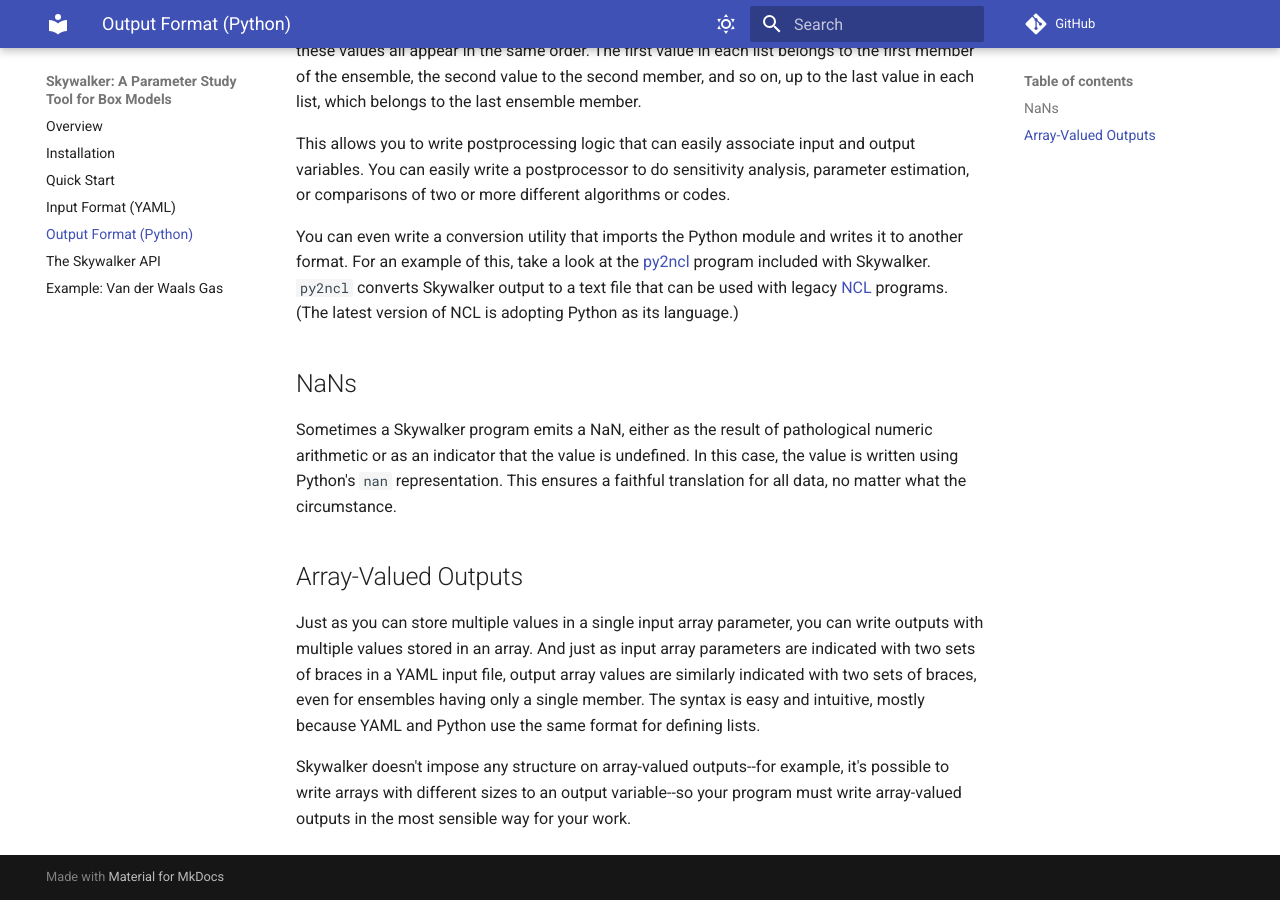
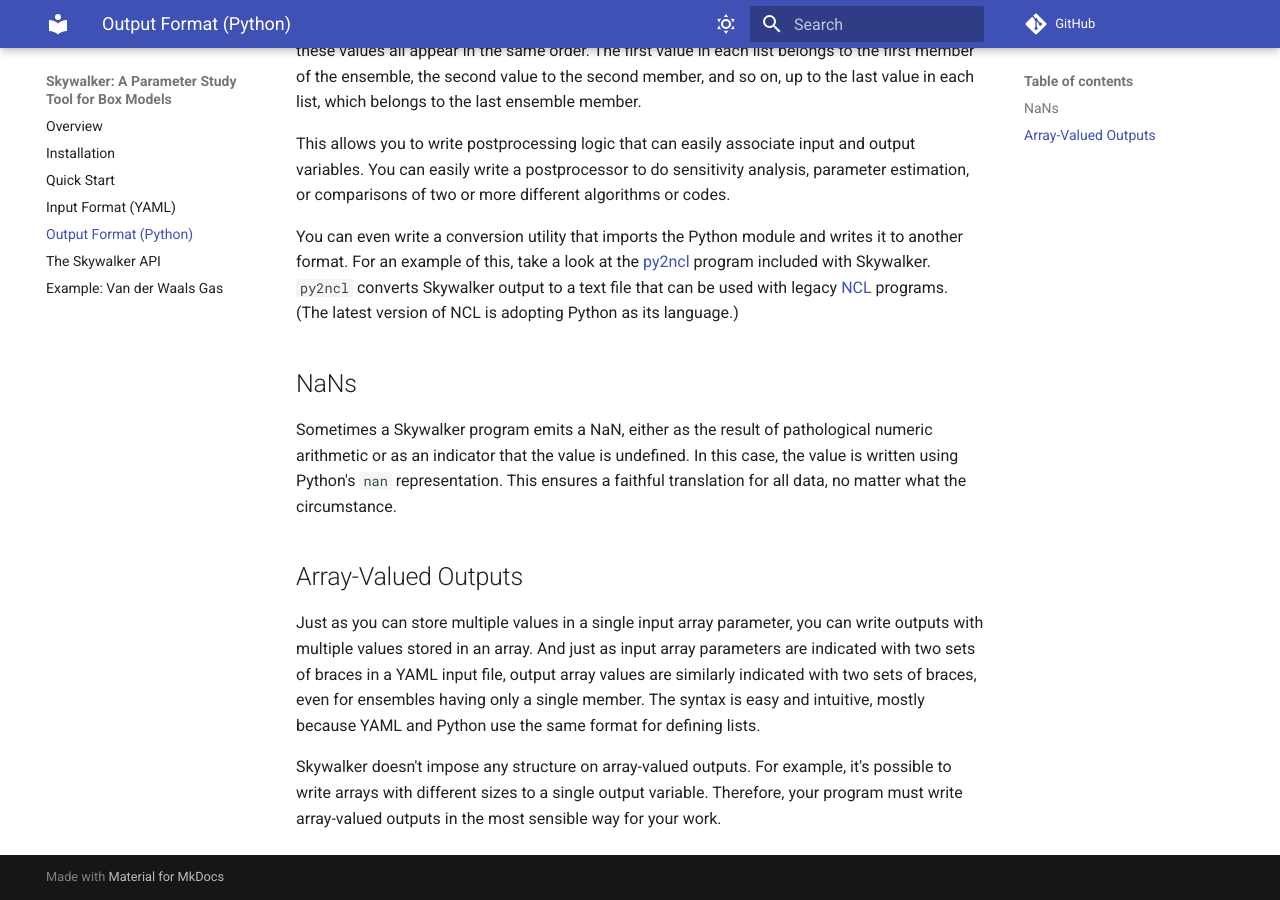
Before and after one commit to eagles-project/skywalker, an MkDocs documentation site: the page built from docs/output.md, in a window 1280 px wide and 900 px high, scrolled down 1294 px. Built offline with MkDocs 1.6.1 and Material for MkDocs 9.7.7, drawn with Linux system fonts in a browser that asks for light colours; comment, search, counter and statistics services are not loaded.

```diff
--- a/docs/output.md
+++ b/docs/output.md
@@ -96,7 +96,7 @@ output array values are similarly indicated with two sets of braces, even for
 ensembles having only a single member. The syntax is easy and intuitive, mostly
 because YAML and Python use the same format for defining lists.
 
-Skywalker doesn't impose any structure on array-valued outputs--for example,
-it's possible to write arrays with different sizes to an output variable--so
-your program must write array-valued outputs in the most sensible way for your
-work.
+Skywalker doesn't impose any structure on array-valued outputs. For example,
+it's possible to write arrays with different sizes to a single output variable.
+Therefore, your program must write array-valued outputs in the most sensible way
+for your work.
```
Also changed, not shown: docs/example.md (+71 -9 lines), docs/quick_start.md (+3 -5 lines).
